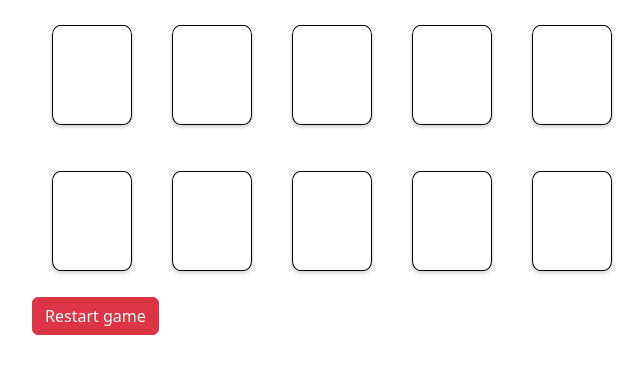
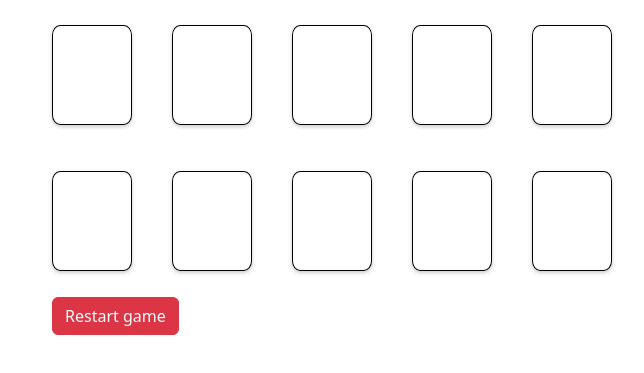
Before and after one commit to briannatran1/memory-game, a plain HTML site: page demo/index.html in a window 1280 px wide. Shown: the part 111-484 px from the top of the page, without its empty margins (270-914 px from the left). Drawn offline with nearby package versions, Linux system fonts and the light colour scheme.

Commit message:
added styles

```diff
--- a/demo/styles/memory-game.css
+++ b/demo/styles/memory-game.css
@@ -11,6 +11,7 @@
 .card-item {
   border-radius: 10%;
   box-shadow: 0px 2px 4px rgba(0, 0, 0, 0.2);
+  cursor: pointer;
 }
 
 h1 {
@@ -21,3 +22,7 @@ h1 {
 .container {
   width: 700px;
 }
+
+button {
+  margin-left: 20px;
+}
```
